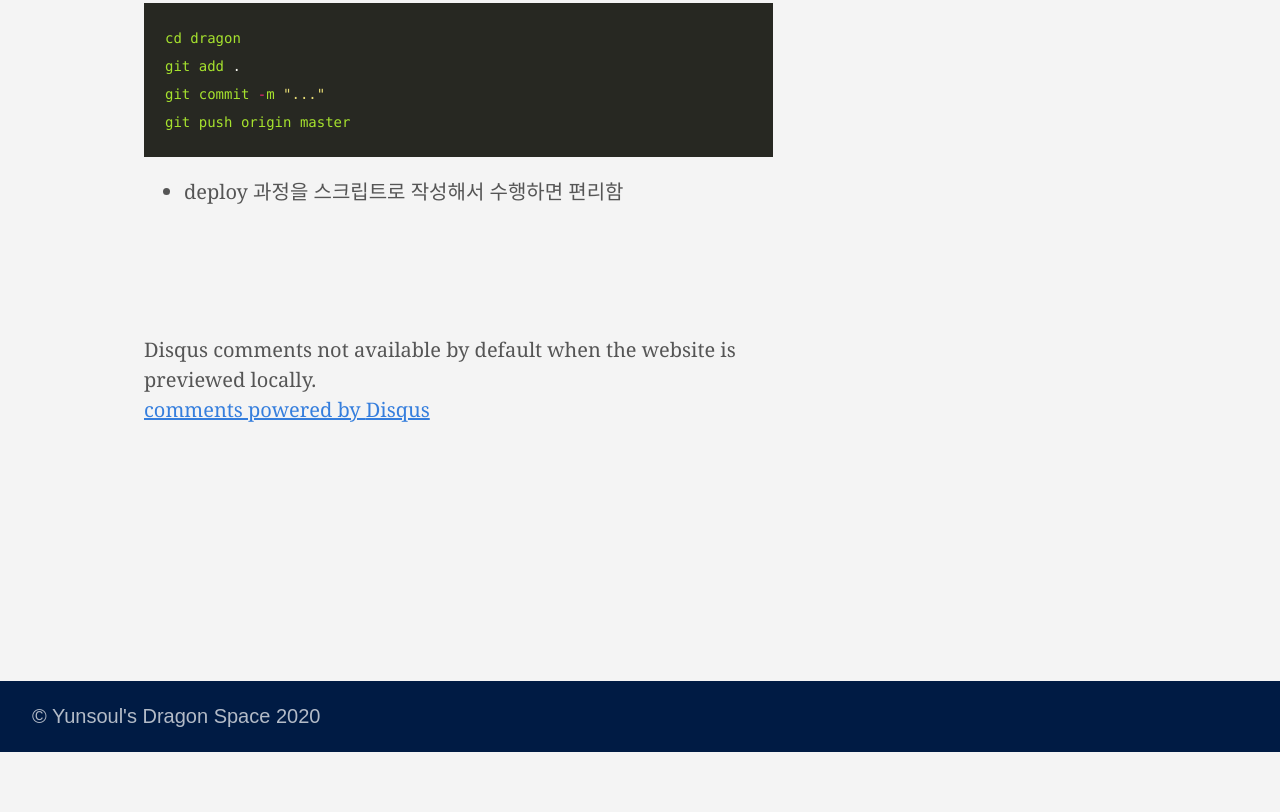
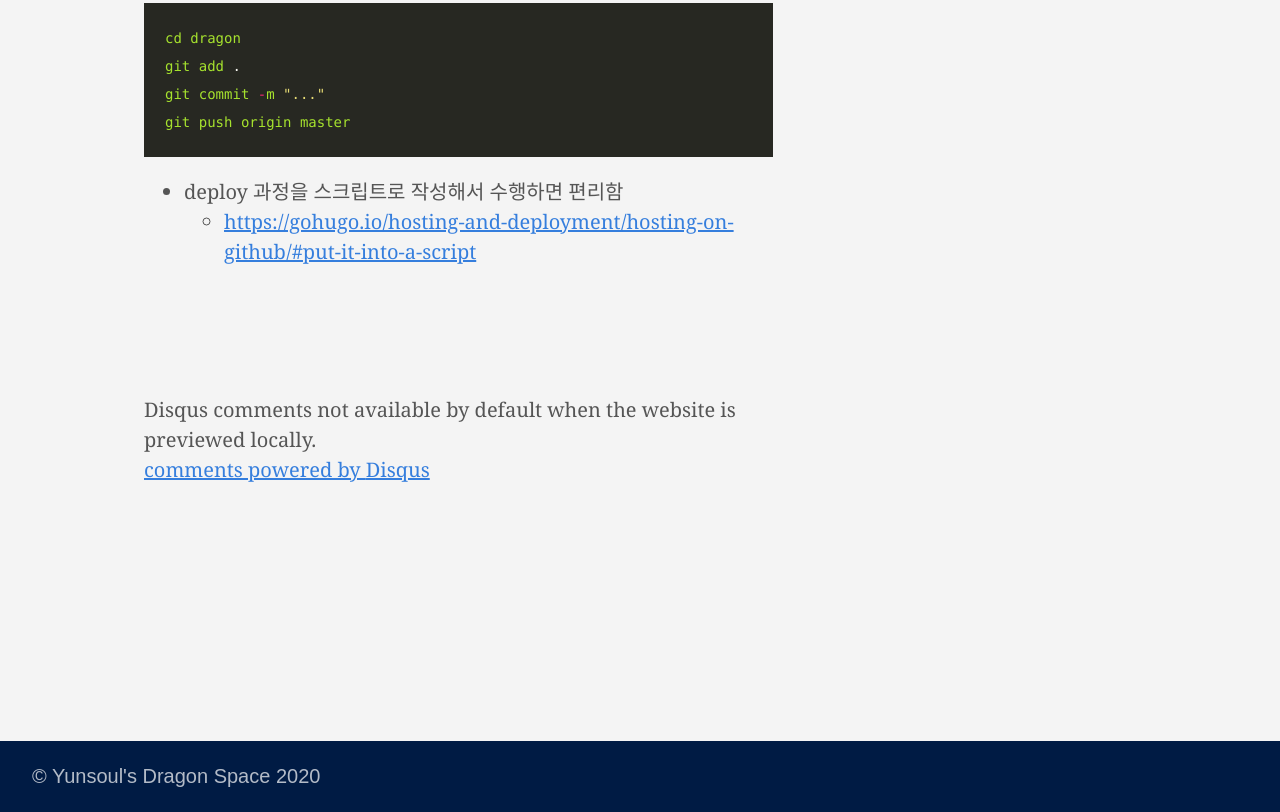
Before and after one commit to yunsoul/yunsoul.github.io, a plain HTML site: page posts/hugo/index.html in a window 1280 px wide. Shown: the part 4898-5710 px from the top of the page. Before the commit the page ends 5650 px from the top, so only its background shows below. Drawn offline with Linux system fonts and the light colour scheme.

Commit message:
rebuilding site 2020년 9월 29일 화요일 15시 26분 51초 KST

```diff
--- a/posts/hugo/index.html
+++ b/posts/hugo/index.html
@@ -36,7 +36,7 @@
 <meta itemprop="description" content="https://gohugo.io  install  https://gohugo.io/getting-started/quick-start/ https://gohugo.io/getting-started/installing/  Setup create a new site hugo new site blog  site의 내용을 구성할 blog 폴더가 생성됨  add a theme  https://themes.gohugo.io  cd quickstart git init git submodule add https://github.com/budparr/gohugo-theme-ananke.git themes/ananke // themes/ananke 폴더의 remote origin이 https://github.com/budparr/gohugo-theme-ananke.git이 됨  ananke theme를 적용(submodule로 적용)  echo &#39;theme = &#34;ananke&#34;&#39; &gt;&gt; config.toml  themes 폴더에 적용할 theme를 clone하지 않고 submodule로 적용하는 이유  submodule로 적용하면 업데이트된 theme의 내용을 쉽게 가져올 수 있다.">
 <meta itemprop="datePublished" content="2020-08-31T18:03:36+09:00" />
 <meta itemprop="dateModified" content="2020-08-31T18:03:36+09:00" />
-<meta itemprop="wordCount" content="388">
+<meta itemprop="wordCount" content="389">
 
 
 
@@ -308,7 +308,11 @@
 <span style="color:#a6e22e">git</span> <span style="color:#a6e22e">commit</span> <span style="color:#f92672">-</span><span style="color:#a6e22e">m</span> <span style="color:#e6db74">&#34;...&#34;</span>
 <span style="color:#a6e22e">git</span> <span style="color:#a6e22e">push</span> <span style="color:#a6e22e">origin</span> <span style="color:#a6e22e">master</span>
 </code></pre></div><ul>
-<li>deploy 과정을 스크립트로 작성해서 수행하면 편리함</li>
+<li>deploy 과정을 스크립트로 작성해서 수행하면 편리함
+<ul>
+<li><a href="https://gohugo.io/hosting-and-deployment/hosting-on-github/#put-it-into-a-script">https://gohugo.io/hosting-and-deployment/hosting-on-github/#put-it-into-a-script</a></li>
+</ul>
+</li>
 </ul>
 <ul class="pa0">
 
```
